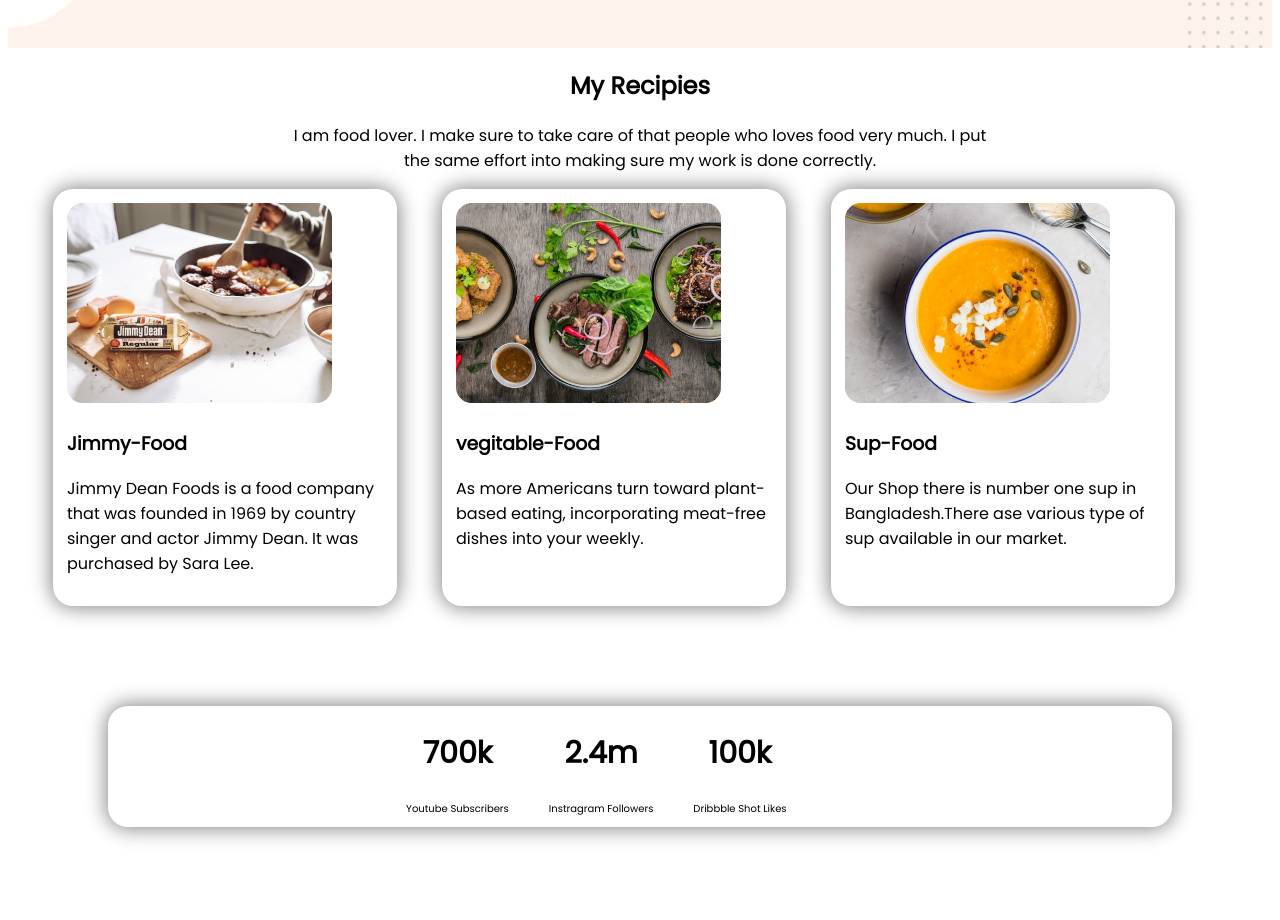
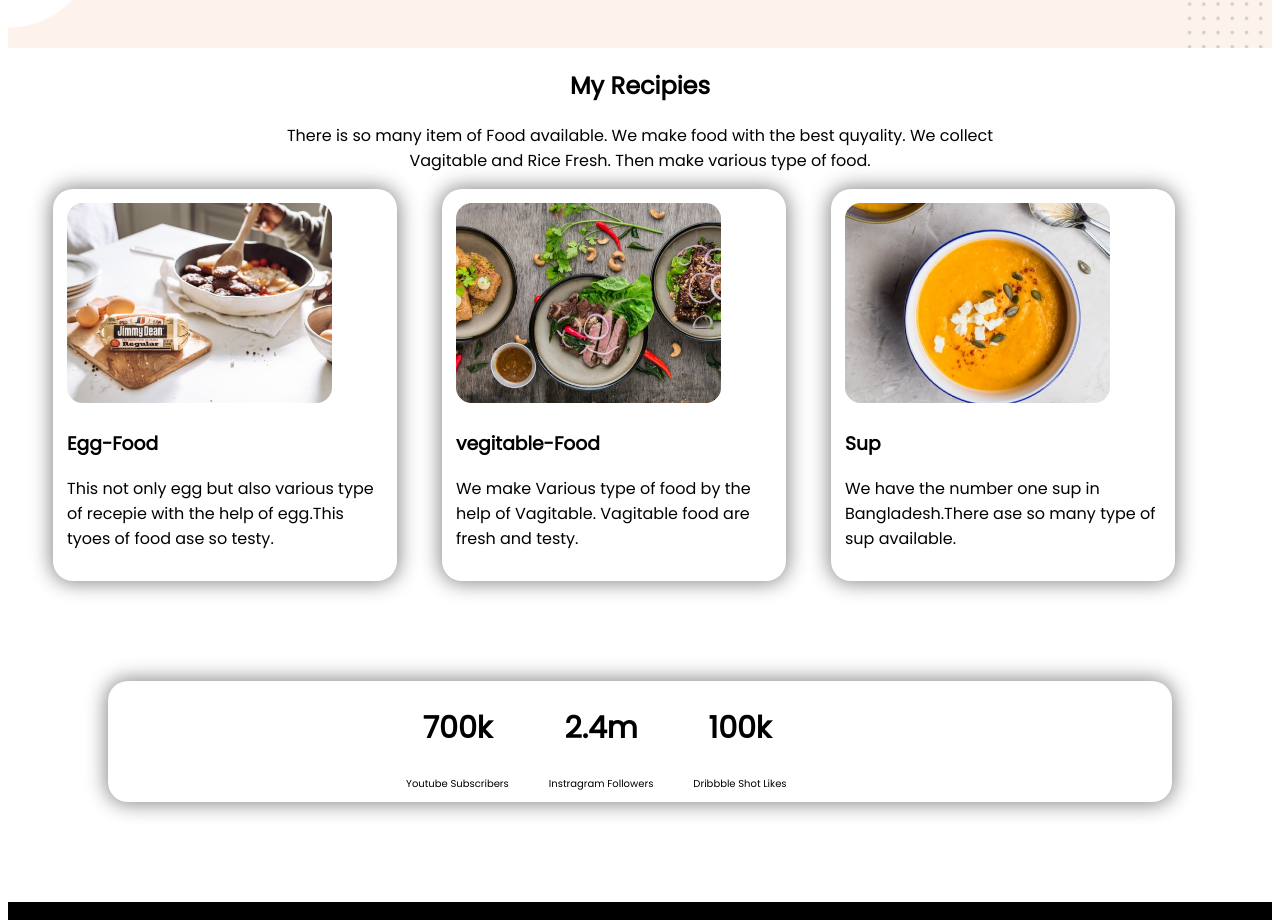
Before and after one commit to rased100/first-assignment, a plain HTML site: page index.html in a window 1280 px wide. Shown: the part 924-1844 px from the top of the page. Drawn offline with Linux system fonts and the light colour scheme.

```diff
--- a/index.html
+++ b/index.html
@@ -13,6 +13,7 @@
 </head>
 
 <body>
+
     <section class="flex sec-pd">
         <div class="half-width">
             <h1 class="top-headline"><span class="orange-color">Skip</span> The Diet, Just Eat Healthy With Food Network
@@ -38,8 +39,8 @@
     <section>
         <div class="recipie">
             <h2>My Recipies</h2>
-            <p>I am food lover. I make sure to take care of that people who loves food very much. I put the same effort
-                into making sure my work is done correctly.</p>
+            <p>There is so many item of Food available. We make food with the best quyality. We collect Vagitable and
+                Rice Fresh. Then make various type of food.</p>
         </div>
         <div class="recipie-img">
             <div class="r-i-child">
@@ -47,9 +48,9 @@
                     <img src="images/first-img.jpg" alt="" width="265px" height="200px">
                 </div>
                 <div>
-                    <h3>Jimmy-Food</h3>
-                    <p>Jimmy Dean Foods is a food company that was founded in 1969 by country singer and actor Jimmy
-                        Dean. It was purchased by Sara Lee.</p>
+                    <h3>Egg-Food</h3>
+                    <p>This not only egg but also various type of recepie with the help of egg.This tyoes of food ase so
+                        testy.</p>
                 </div>
             </div>
             <div class="r-i-child">
@@ -58,8 +59,7 @@
                 </div>
                 <div>
                     <h3>vegitable-Food</h3>
-                    <p>As more Americans turn toward plant-based eating, incorporating meat-free dishes into your
-                        weekly.</p>
+                    <p>We make Various type of food by the help of Vagitable. Vagitable food are fresh and testy.</p>
                 </div>
             </div>
             <div class="r-i-child">
@@ -67,9 +67,9 @@
                     <img src="images/third-img.png" alt="" width="265px" height="200px">
                 </div>
                 <div>
-                    <h3>Sup-Food</h3>
-                    <p>Our Shop there is number one sup in Bangladesh.There ase various type of sup available in our
-                        market.</p>
+                    <h3>Sup</h3>
+                    <p>We have the number one sup in Bangladesh.There ase so many type of sup available.
+                    </p>
                 </div>
             </div>
         </div>
```
